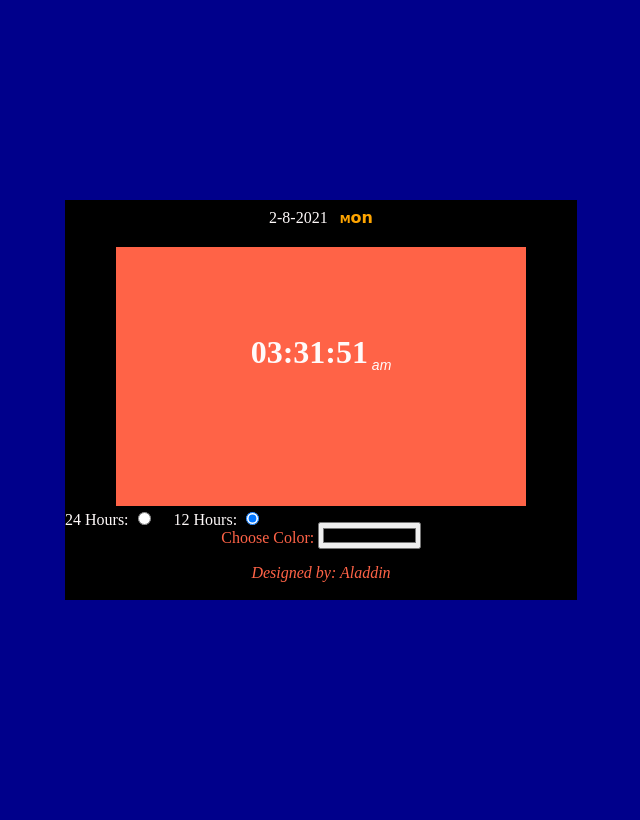
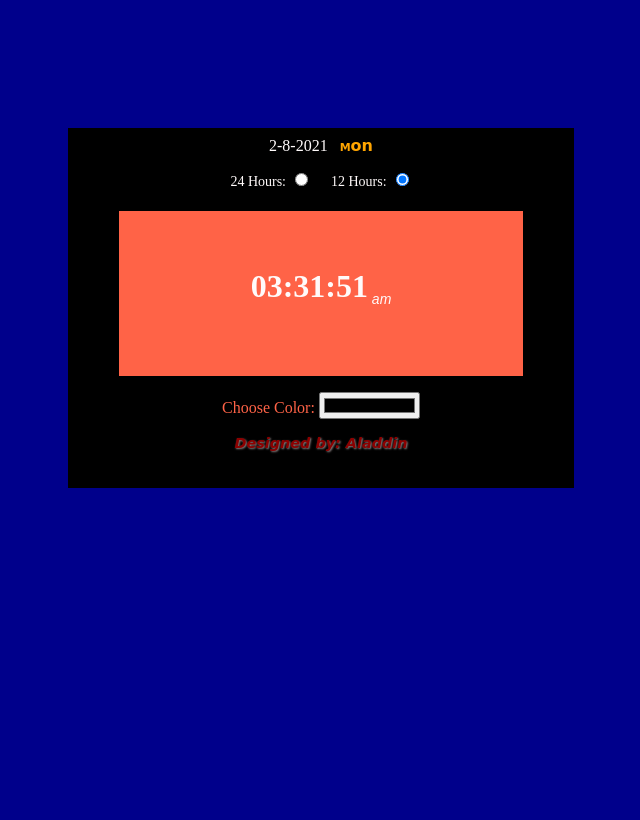
Before and after one commit to samaladdin70/web-developing, a PHP site: page / in a window 1280 px wide. Shown: the whole page, without its empty margins (319-959 px from the left). After the commit the page ends 488 px from the top, so only its background shows below. Run offline with PHP 8.4, Linux system fonts and the light colour scheme.

Commit message:
Update style.css

```diff
--- a/study/advanced/clock/style.css
+++ b/study/advanced/clock/style.css
@@ -1,5 +1,6 @@
 #bodyId {
     background-color: darkblue;
+    position: relative;
 }
 
 #mainBody {
@@ -7,16 +8,21 @@
     height: 600px;
     line-height: 600px;
     color: snow;
+    display: flex;
+    justify-content: center;
+    align-items: center;
 }
 
 #system {
-    position: absolute;
-    top: 20px;
-    line-height: 600px;
+    /*position: absolute;
+    left: 4px;
+    line-height: 600px;*/
+    display: inline;
 }
 
 label {
     display: inline;
+    font-size: 14px;
 }
 
 #outerId {
@@ -24,11 +30,11 @@ label {
     padding-bottom: 20px;
     padding-top: 10px;
     display: inline-block;
-    position: absolute;
+    /* position: absolute;
     top: 25%;
-    right: 30%;
+    right: 30%;*/
     width: 40%;
-    height: 50%;
+    height: 60%;
     background-color: black;
     line-height: 100%;
 }
@@ -40,11 +46,11 @@ label {
 
 #innerId {
     margin-top: 0px;
-    height: 70%;
+    height: 50%;
     color: snow;
     font-family: Amiri, serif;
     width: 80%;
-    line-height: 210px;
+    line-height: 150px;
     background-color: tomato;
 }
 
@@ -56,3 +62,11 @@ p input {
     display: inline-block;
     width: 20%;
 }
+
+.sign {
+    font-family: cursive;
+    font-size: 90%;
+    font-weight: bold;
+    color: darkred;
+    text-shadow: 1px 1px 2px rgb(139, 129, 129);
+}
```
